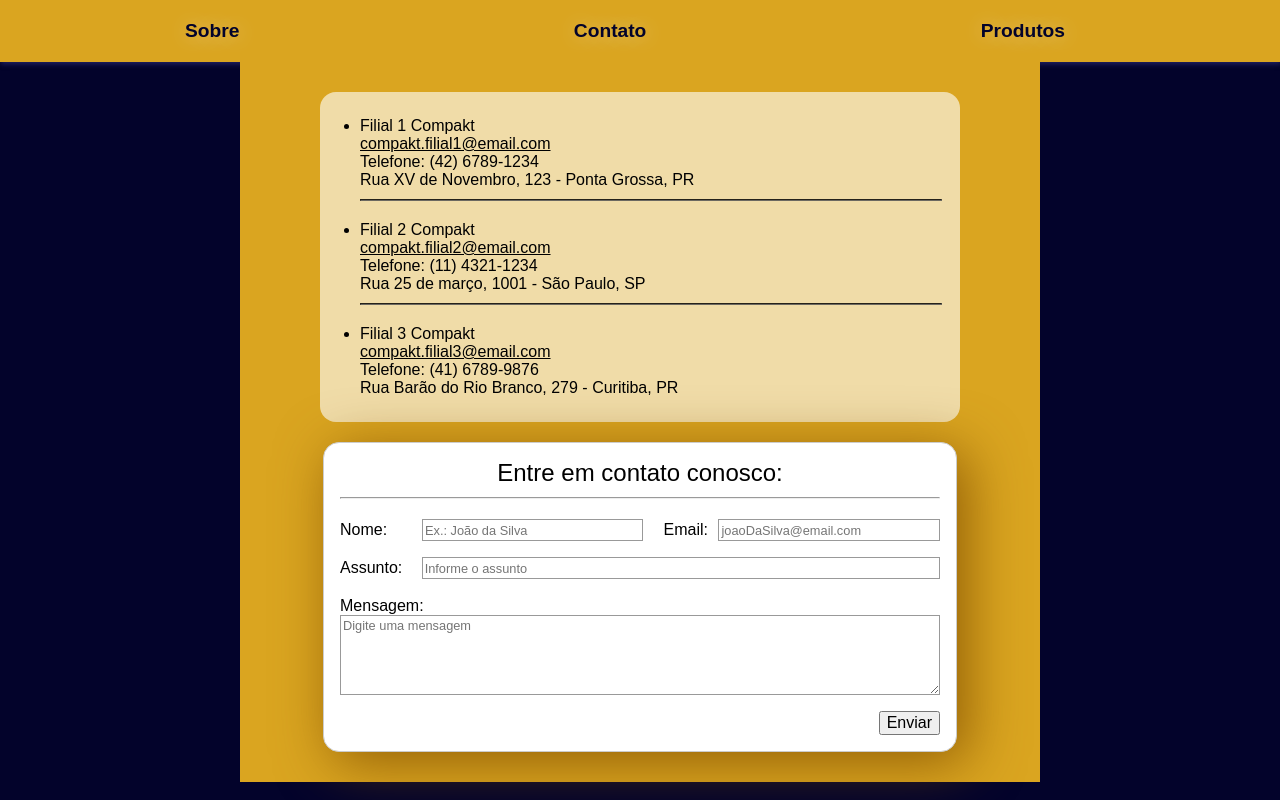
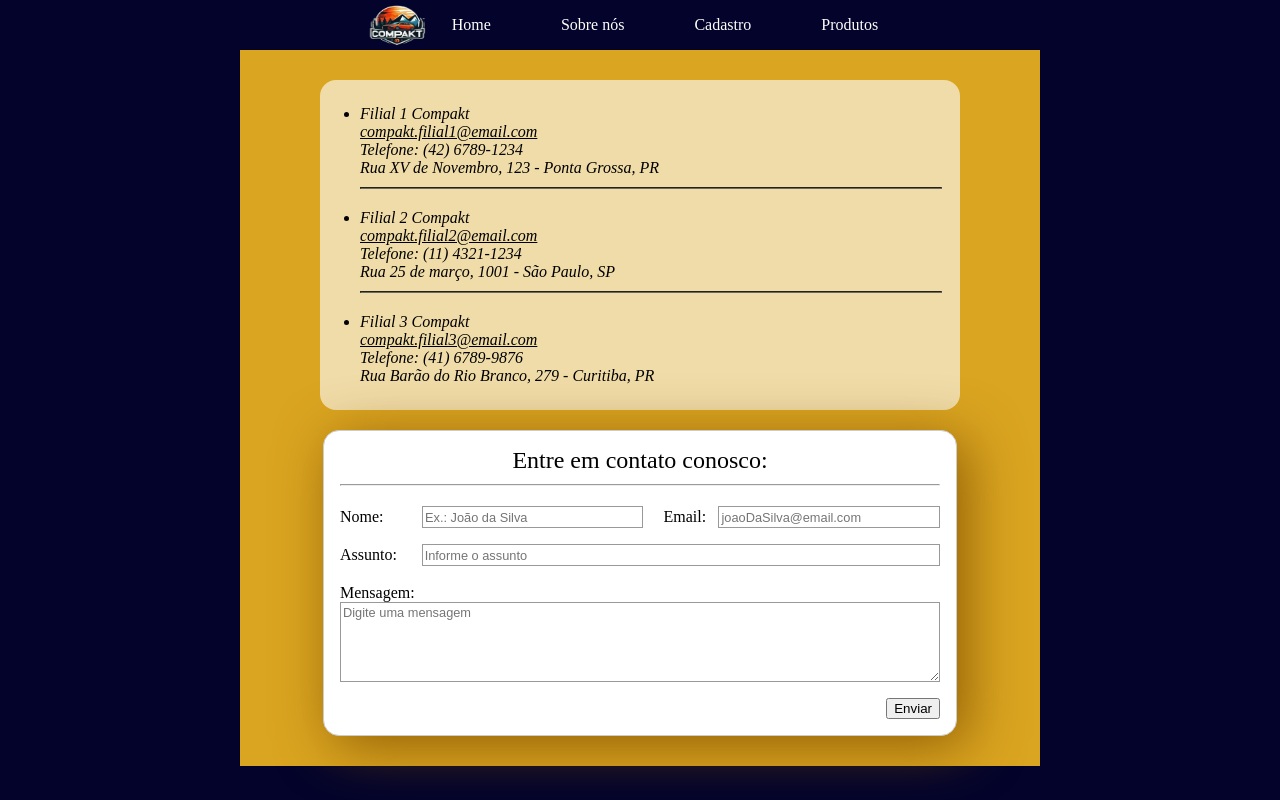
Before and after one commit to FelipeTH11/ProjetoDesenWeb, a plain HTML site: page Projeto/contato.html in a window 1280 px wide. Drawn offline with Linux system fonts and the light colour scheme.

Commit message:
FinalizeiPagContato
Finalizei a página de contato

```diff
--- a/Projeto/contato.css
+++ b/Projeto/contato.css
@@ -2,7 +2,7 @@
 
 
 *{
-    font: 1em sans-serif;
+    font: 1em;
     color: black;
     margin: 0;
 }
@@ -11,11 +11,48 @@
     background-color: rgb(3, 3, 43);
 }
 
-header{
-    display: block;
-    background-color: goldenrod;
-    padding: 20px;
-    box-shadow: 1px 2px 5px rgb(34, 34, 100);
+.imagem {
+    width: 120px;
+    height: 50px;
+}
+
+nav {
+    background-color:rgb(3, 3, 43);
+    color: #fff;
+    height: 50px;
+    width: 100%;
+    display: flex;
+    justify-content:center;
+    align-items: center;
+}
+
+.menu {
+    list-style: none;
+    float: left;
+    margin: 0;
+    padding: 0;
+    display: flex;
+}
+
+.menu li {
+    position: relative;
+    /*float: left;*/
+    /*border-right: 1px solid #c0c0c0;*/
+    margin-right: 70px;
+}
+
+.menu li a {
+    color: #fff;
+    text-decoration: none;
+    color: #fff;
+}
+
+.menu li ul {
+    position: absolute;
+    top: 25px;
+    left: 0;
+    background-color: #fff;
+    display: none;
 }
 
 .listaFiliais{
--- a/Projeto/contato.html
+++ b/Projeto/contato.html
@@ -8,11 +8,15 @@
 </head>
 <body>
     <header>
-        <div class="link">
-            <a href="index.html">Sobre</a>
-            <a href="contato.html">Contato</a>
-            <a href="produto.html">Produtos</a>
-        </div>
+        <nav>
+            <img class="imagem" src="logo.png" alt="logo empresa">
+            <ul class="menu">
+                <li><a href="index.html">Home</a></li>
+                <li><a href="sobre.html">Sobre nós</a></li>
+                <li><a href="contato.html">Cadastro</a></li>
+                <li><a href="produtos.html">Produtos</a></li>
+            </ul>
+        </nav>
     </header>
     <div class="listaFiliais">
         <ul>
@@ -60,9 +64,31 @@
                 <textarea id="msg" name="msg" placeholder="Digite uma mensagem"></textarea>
             </div>
             <div class="button">
-                <button type="submit">Enviar</button>
+                <button type="submit" id="enviar">Enviar</button>
             </div>
         </form>
     </div>
+    <script>
+        document.addEventListener("DOMContentLoaded", function() {
+            function validaFormulario() {
+                if (document.getElementById("nome").value == "" ||
+                    document.getElementById("email").value == "" ||
+                    document.getElementById("assunto").value == "" ||
+                    document.getElementById("msg").value == "") {
+                        return false;
+                } else {
+                    return true;
+                }
+            }
+
+            document.getElementById("enviar").addEventListener("click", function() {
+                if (validaFormulario()) {
+                    alert("Formulário válido. Enviando...");
+                } else {
+                    alert("Por favor, preencha todos os campos do formulário!");
+                }
+            });
+        });
+    </script>
 </body>
 </html>
```
